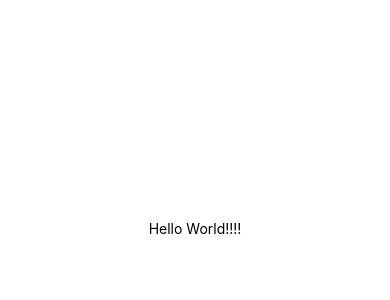
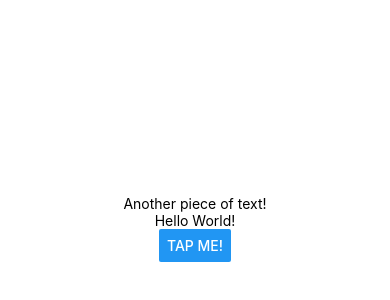
Before and after one commit to maxmay94/RNCourse_01, a React Native app: screen / in a window 390 px wide. Shown: the part 194-494 px from the top of the page. Built offline with nearby package versions, Linux system fonts and the light colour scheme.

Commit message:
add a button

```diff
--- a/App.js
+++ b/App.js
@@ -1,20 +1,22 @@
-import { StatusBar } from 'expo-status-bar';
-import { StyleSheet, Text, View } from 'react-native';
+import { StyleSheet, Text, View, Button } from 'react-native'
 
 export default function App() {
   return (
     <View style={styles.container}>
-      <Text>Hello World!!!!</Text>
-      <StatusBar style="auto" />
+      <View>
+        <Text>Another piece of text!</Text>
+      </View>
+      <Text>Hello World!</Text>
+      <Button title="Tap Me!" />
     </View>
-  );
+  )
 }
 
 const styles = StyleSheet.create({
   container: {
     flex: 1,
-    backgroundColor: '#fff',
+    backgroundColor: '#ffffff',
     alignItems: 'center',
     justifyContent: 'center',
   },
-});
+})
```
